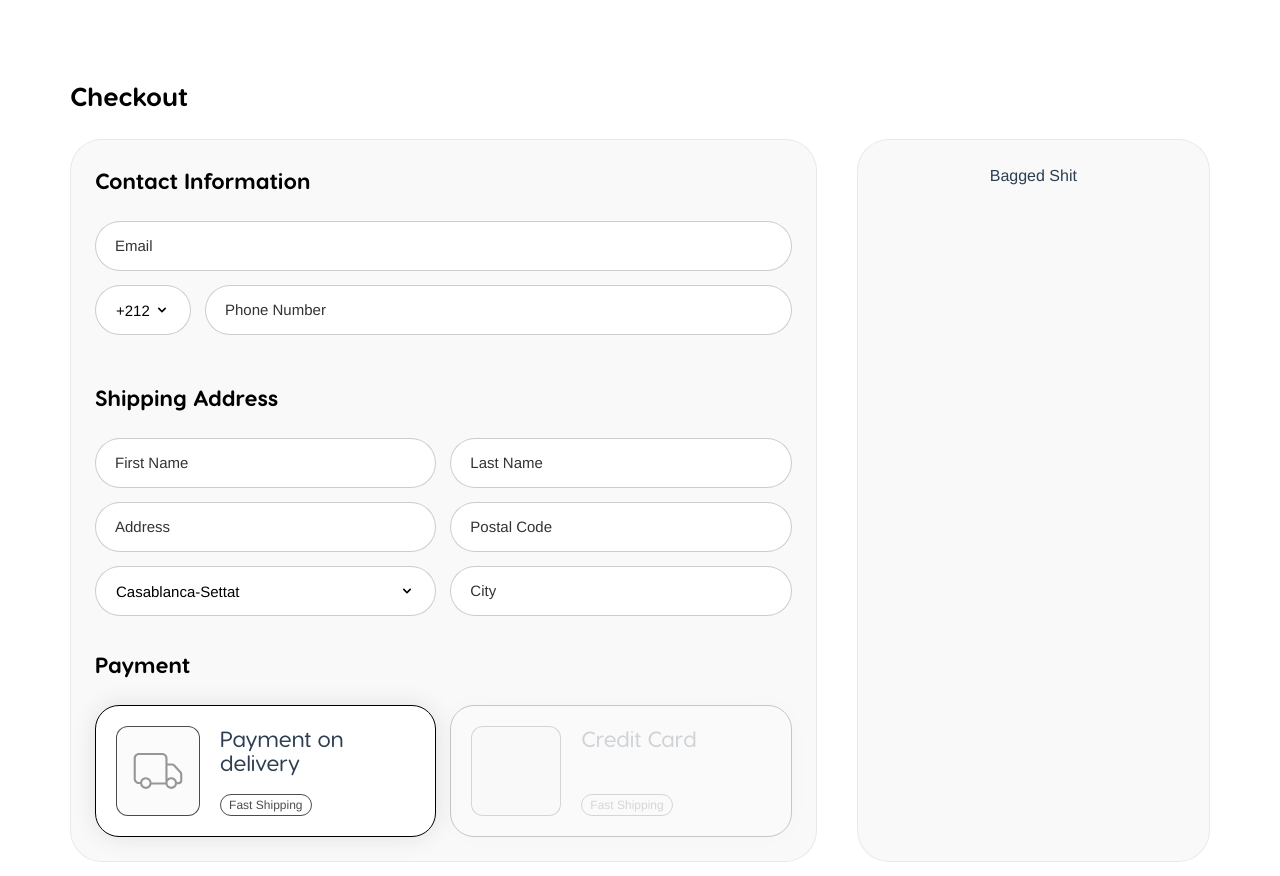
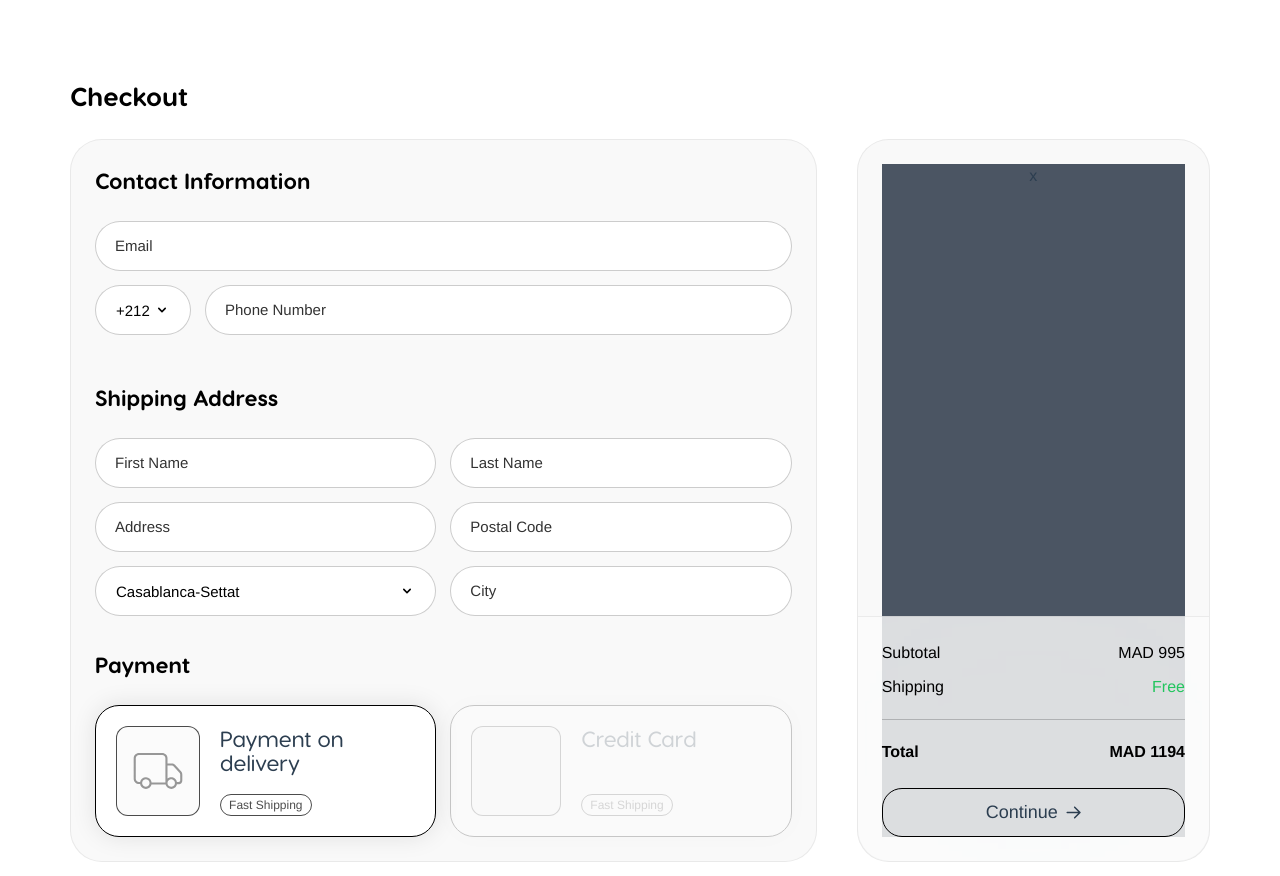
Before and after one commit to Ismail-Tz/virgules-cases, a Vue app: page / in a window 1280 px wide. Shown: the part 940-1816 px from the top of the page. Built offline with nearby package versions, Linux system fonts and the light colour scheme.

Commit message:
feat: Add bottom section to CheckoutPage with subtotal, shipping, and total information

```diff
--- a/src/components/CheckoutPage.vue
+++ b/src/components/CheckoutPage.vue
@@ -255,9 +255,50 @@
           </div>
         </div>
         <div
-          class="col-span-1 bg-[#F9F9F9] border border-[#00000010] rounded-[32px] p-[24px]"
+          class="relative col-span-1 bg-[#F9F9F9] border border-[#00000010] rounded-[32px] p-[24px]"
         >
-          Bagged Shit
+          <div class="bg-gray-600 h-full">x</div>
+
+          <!-- Bottom section -->
+          <div
+            class="absolute bottom-0 left-0 right-0 p-[24px] bg-[#ffffffcc] backdrop-blur-[250px] rounded-b-[32px] z-50 border-t border-[#00000010]"
+          >
+            <div class="flex justify-between mb-[10px]">
+              <span class="text-black">Subtotal</span>
+              <span class="text-black">MAD 995</span>
+            </div>
+            <div class="flex justify-between mb-[20px]">
+              <span class="text-black">Shipping</span>
+              <span class="text-green-500">Free</span>
+            </div>
+            <hr class="border-t-[1px] border-black opacity-20 mb-[20px]" />
+            <div class="flex justify-between mb-[24px]">
+              <span class="text-black font-bold">Total</span>
+              <span class="text-black font-bold">MAD 1194</span>
+            </div>
+            <button
+            class="flex items-center justify-center px-6 py-[10px] text-[18px] border border-black w-full rounded-[20px]
+                hover:bg-[#000000cc] hover:border-[#000000cc] hover:text-white"
+
+          >
+            Continue
+            <svg
+              class="ml-[8px] w-[15px] h-[15px]"
+              fill="currentColor"
+              viewBox="0 0 17 15"
+              xmlns="http://www.w3.org/2000/svg"
+            >
+              <path
+                fill-rule="evenodd"
+                clip-rule="evenodd"
+                d="M9.1824 13.9504C8.85482 13.6132 8.86263 13.0743 9.19984 12.7467L13.7246 8.35116L1.35151 8.35116C0.881386 8.35116 0.500273 7.97004 0.500273 7.49992C0.500273 7.02979 0.881386 6.64868 1.35151 6.64868L13.7246 6.64868L9.19984 2.25315C8.86263 1.92558 8.85482 1.38666 9.1824 1.04945C9.50998 0.712234 10.0489 0.704423 10.3861 1.032L16.4157 6.88934C16.5807 7.04963 16.6738 7.26988 16.6738 7.49992C16.6738 7.72996 16.5807 7.9502 16.4157 8.11049L10.3861 13.9678C10.0489 14.2954 9.50997 14.2876 9.1824 13.9504Z"
+                fill="currentColor"
+                viewBox="0 0 17 15"
+                style="fill: currentColor; fill-opacity: 1"
+              />
+            </svg>
+          </button>
+          </div>
         </div>
       </div>
     </div>
```
